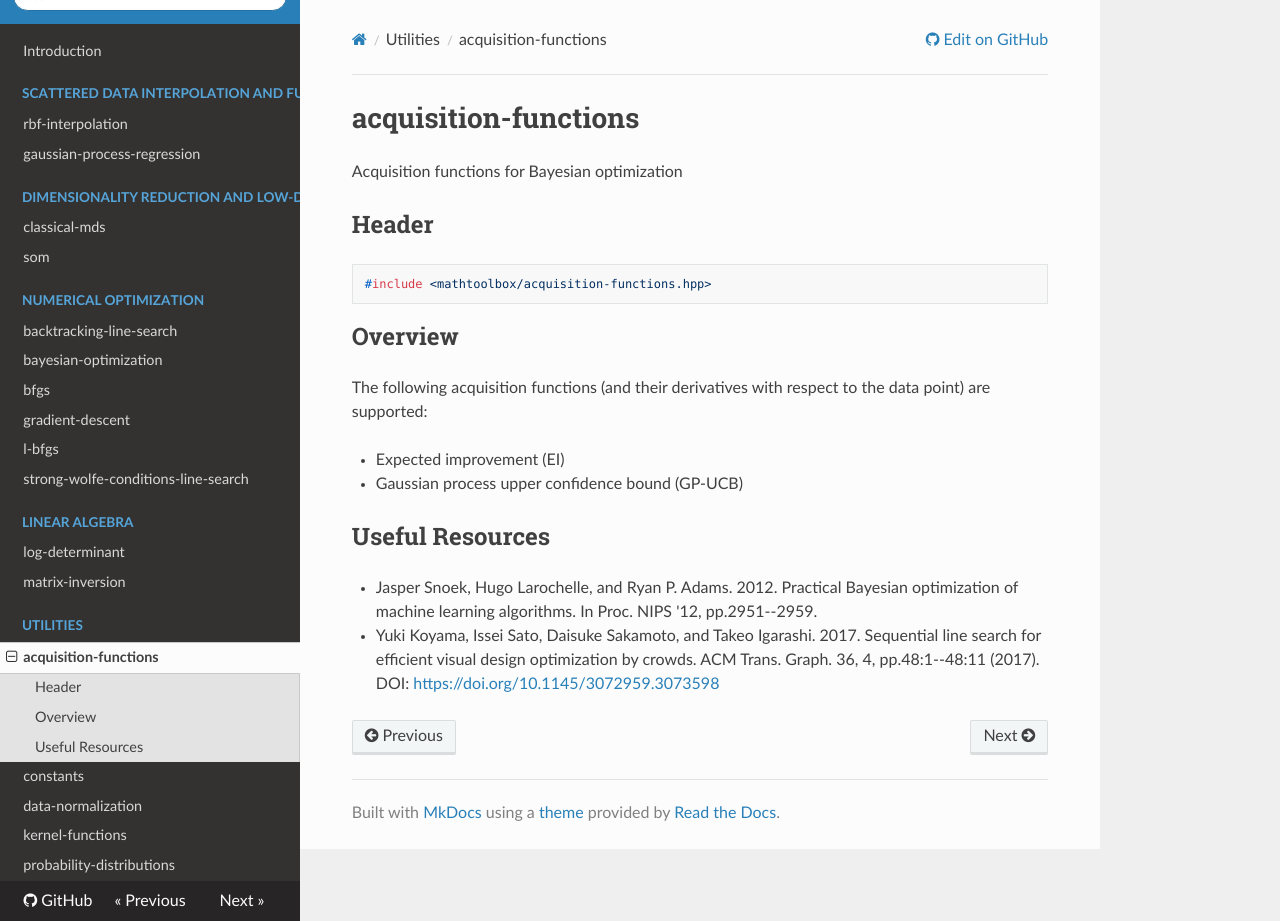
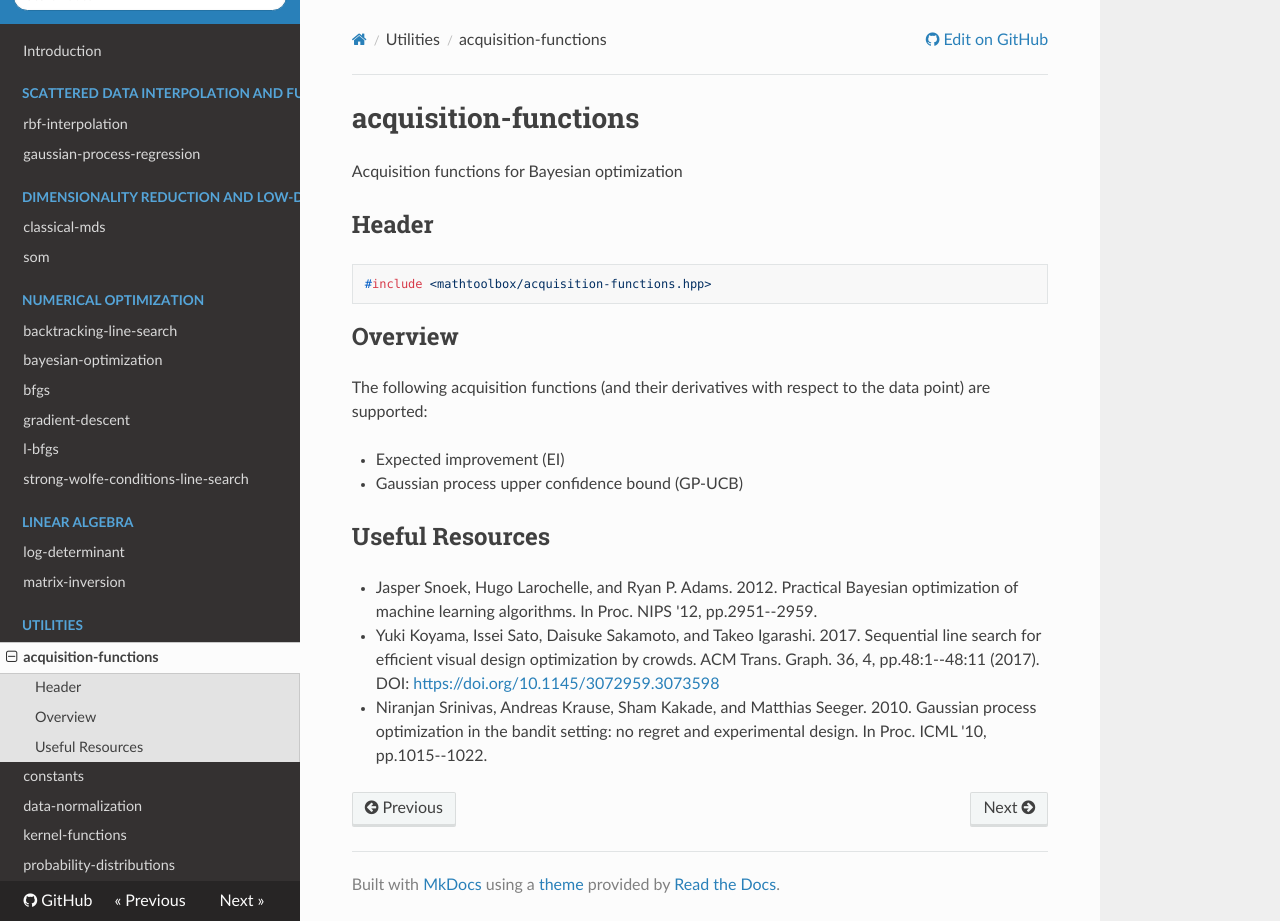
Before and after one commit to yuki-koyama/mathtoolbox, an MkDocs documentation site: the page built from docs/acquisition-functions.md, in a window 1280 px wide and 921 px high. Built offline with MkDocs 1.6.1, drawn with Linux system fonts in a browser that asks for light colours; nearby versions of some CDN libraries.

Commit message:
Add a reference about GP-UCB

```diff
--- a/docs/acquisition-functions.md
+++ b/docs/acquisition-functions.md
@@ -19,3 +19,4 @@ The following acquisition functions (and their derivatives with respect to the d
 
 - Jasper Snoek, Hugo Larochelle, and Ryan P. Adams. 2012. Practical Bayesian optimization of machine learning algorithms. In Proc. NIPS '12, pp.2951--2959.
 - Yuki Koyama, Issei Sato, Daisuke Sakamoto, and Takeo Igarashi. 2017. Sequential line search for efficient visual design optimization by crowds. ACM Trans. Graph. 36, 4, pp.48:1--48:11 (2017). DOI: <https://doi.org/10.1145/3072959.3073598>
+- Niranjan Srinivas, Andreas Krause, Sham Kakade, and Matthias Seeger. 2010. Gaussian process optimization in the bandit setting: no regret and experimental design. In Proc. ICML '10, pp.1015--1022.
```
